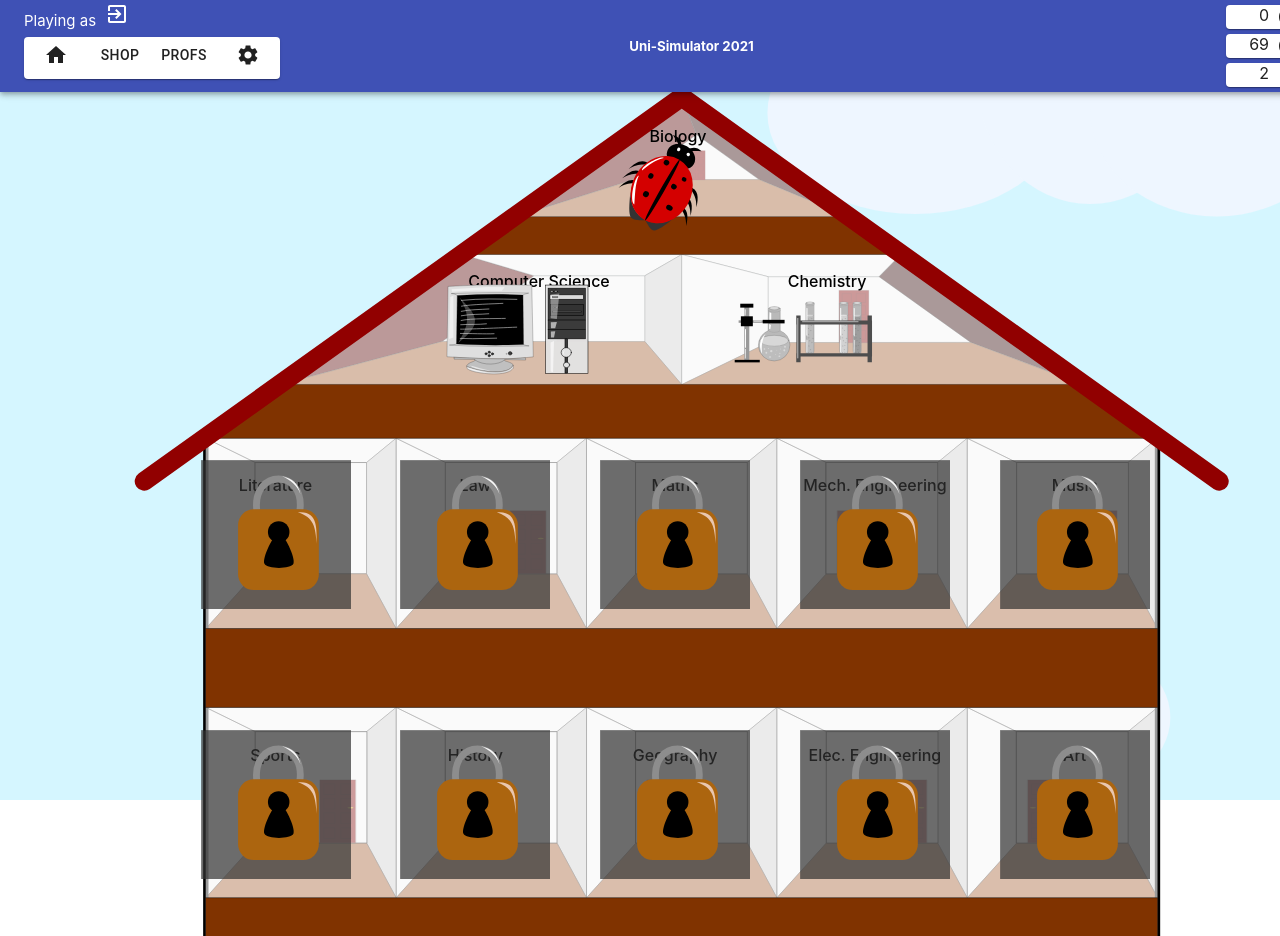
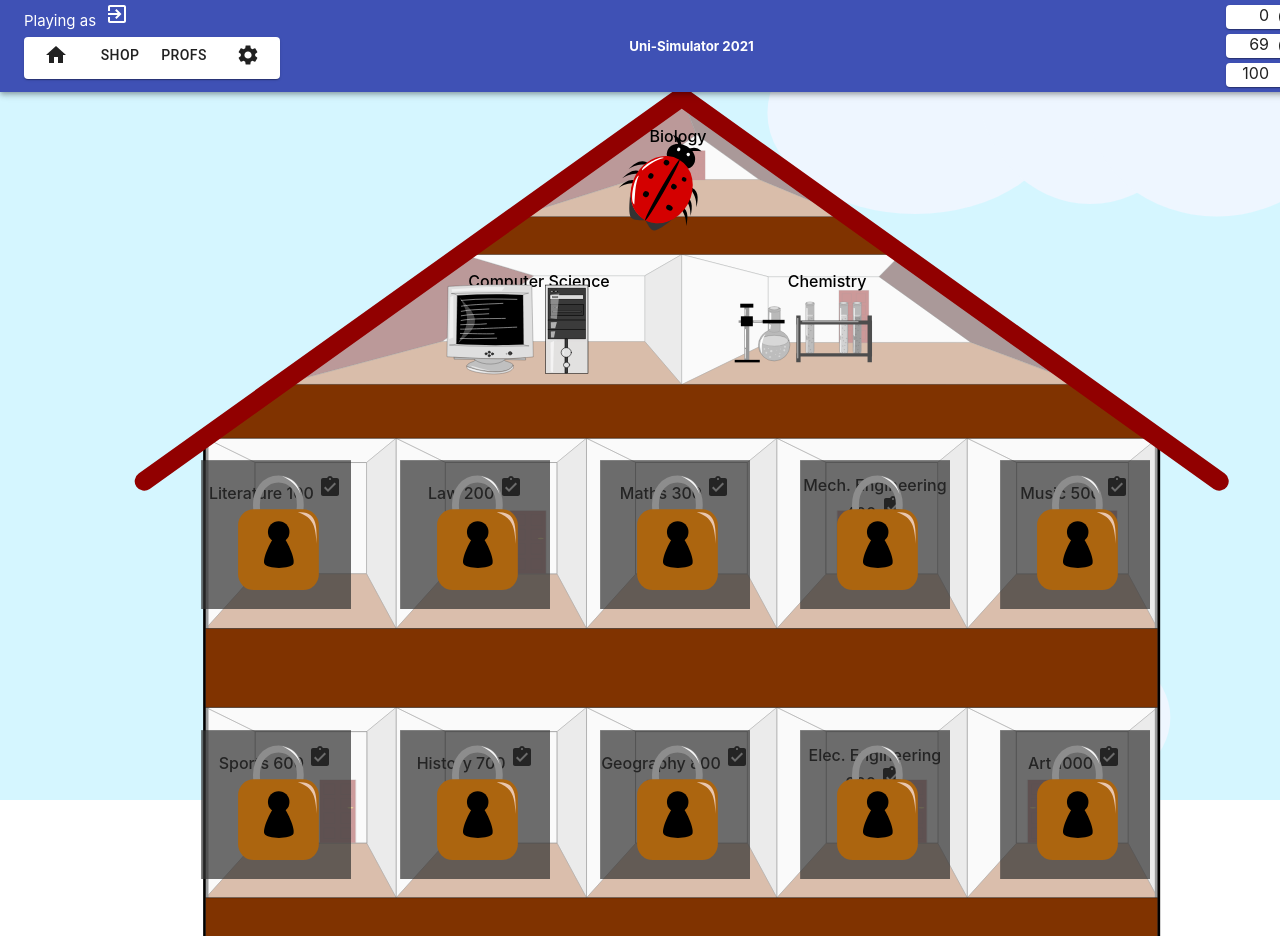
Before and after one commit to daniel11609/uni_simulator2021, a React (Create React App) app: page / in a window 1280 px wide. Both pictures are taken after a click on the button "Play". Shown: the top 936 px of the page. Built offline with nearby package versions, Linux system fonts and the light colour scheme.

Commit message:
Räume freischaltbar

```diff
--- a/src/components/CGU/Room.js
+++ b/src/components/CGU/Room.js
@@ -3,7 +3,7 @@ import '../../component-design/CGU/Room.css';
 
 import Config from "../../helper/Config.js"
 import RoomModal from "./parts/RoomModal";
-
+import AssignmentTurnedInIcon from '@material-ui/icons/AssignmentTurnedIn';
 
 export default class Room extends React.Component {
 
@@ -34,16 +34,36 @@ export default class Room extends React.Component {
         this.setState({prof_id:prof_id})
     }
 
+    buyRoom()
+    {
+        let user_name = localStorage.getItem("user_name");
+        let degrees = JSON.parse(localStorage.getItem(user_name+"_currencies_3"));
+        if(degrees.amount<this.props.room.price)
+        {
+            alert("You need more Degrees to buy a new room")
+            return;
+        }
+        else{
+            let money_new = {id:3,name:"degree",amount:degrees.amount-this.props.room.price};
+            localStorage.setItem(user_name+"_currencies_3",JSON.stringify(money_new));
+            let room = JSON.parse(localStorage.getItem(user_name+"_room_"+this.props.room.id));
+            room.locked = false;
+            console.log(room)
+            localStorage.setItem(user_name+"_room_"+this.props.room.id,JSON.stringify(room));
+            window.location.reload();
+        }
+
+    }
 
     render() {
         return(
             <div className='Room' >
                 {
                     this.props.room.locked ? (  // locked
-                        <div className="locked-room">
+                        <div className="locked-room" onClick={()=>{this.buyRoom()}}>
                             <img className="locked-room locked-img" src="/misc/locked_room.svg" />
                             <p style={{textAlign: "center", fontWeight: "500"}}>
-                                {this.props.room.name}
+                                {this.props.room.name+" "} <span class="badge bg-secondary">{this.props.room.price} <AssignmentTurnedInIcon></AssignmentTurnedInIcon></span>
                                 </p>
                         </div>
                     ) : ( // unlocked - roof rooms get special css treatment
--- a/src/helper/Config.js
+++ b/src/helper/Config.js
@@ -2,16 +2,16 @@ export default class Config {
     static rooms = [{id: 1, purchased: true, locked: false, name: "Biology", equipment: 0, capacity: 20, prof: -1},
         {id: 2, purchased: false, locked: false, name: "Computer Science", equipment: 0, capacity: 20, prof: -1},
         {id: 3, purchased: false, locked: false, name: "Chemistry", equipment: 0, capacity: 20, prof: -1},
-        {id: 4, purchased: false, locked: true, name: "Literature", equipment: 0, capacity: 20, prof: -1},
-        {id: 5, purchased: false, locked: true, name: "Law", equipment: 0, capacity: 20, prof: -1},
-        {id: 6, purchased: false, locked: true, name: "Maths", equipment: 0, capacity: 20, prof: -1},
-        {id: 7, purchased: false, locked: true, name: "Mech. Engineering", equipment: 0, capacity: 20, prof: -1},
-        {id: 8, purchased: false, locked: true, name: "Music", equipment: 0, capacity: 20, prof: -1},
-        {id: 9, purchased: false, locked: true, name: "Sports", equipment: 0, capacity: 20, prof: -1},
-        {id: 10, purchased: false, locked: true, name: "History", equipment: 0, capacity: 20, prof: -1},
-        {id: 11, purchased: false, locked: true, name: "Geography", equipment: 0, capacity: 20, prof: -1},
-        {id: 12, purchased: false, locked: true, name: "Elec. Engineering", equipment: 0, capacity: 20, prof: -1},
-        {id: 13, purchased: false, locked: true, name: "Art", equipment: 0, capacity: 20, prof: -1}
+        {id: 4, purchased: false, locked: true, name: "Literature", equipment: 0, capacity: 20, prof: -1, price:100},
+        {id: 5, purchased: false, locked: true, name: "Law", equipment: 0, capacity: 20, prof: -1, price:200},
+        {id: 6, purchased: false, locked: true, name: "Maths", equipment: 0, capacity: 20, prof: -1, price:300},
+        {id: 7, purchased: false, locked: true, name: "Mech. Engineering", equipment: 0, capacity: 20, prof: -1, price:400},
+        {id: 8, purchased: false, locked: true, name: "Music", equipment: 0, capacity: 20, prof: -1, price:500},
+        {id: 9, purchased: false, locked: true, name: "Sports", equipment: 0, capacity: 20, prof: -1, price:600},
+        {id: 10, purchased: false, locked: true, name: "History", equipment: 0, capacity: 20, prof: -1, price:700},
+        {id: 11, purchased: false, locked: true, name: "Geography", equipment: 0, capacity: 20, prof: -1, price:800},
+        {id: 12, purchased: false, locked: true, name: "Elec. Engineering", equipment: 0, capacity: 20, prof: -1, price:900},
+        {id: 13, purchased: false, locked: true, name: "Art", equipment: 0, capacity: 20, prof: -1, price:1000}
         ]
 
     static items = [{id: 1, image: "", image_title: "", title: "Seltener Gegenstand", price: 2, used_in: -1, description: "Das ist ein seltener Gegenstand der durchaus selten sein kann. Seine Anwendung ist recht selten, da seltenerweise nur seltene Ereignisse auftreten."},
@@ -25,7 +25,8 @@ export default class Config {
         {id: 1, image: "", image_title: "", title: "Seltener Gegenstand", price: 2, used_in: -1, description: "Das ist ein seltener Gegenstand der durchaus selten sein kann. Seine Anwendung ist recht selten, da seltenerweise nur seltene Ereignisse auftreten."},
     ]
     //time whats needed with level od equipment in ms
-    static equipmentTime = [{equipment:0, time: 60000},
+    static equipmentTime =
+        [{equipment:0, time: 60000},
         {equipment:1, time: 45000},
         {equipment:2, time: 30000},
         {equipment:3, time: 25000},
@@ -49,6 +50,6 @@ export default class Config {
 
     static currencies =  [{id:1, name:"student",amount:0},
                         {id:2,name:"exmat",amount:69},
-                        {id:3,name:"degree",amount:2},
+                        {id:3,name:"degree",amount:100},
     ]
 }
```
